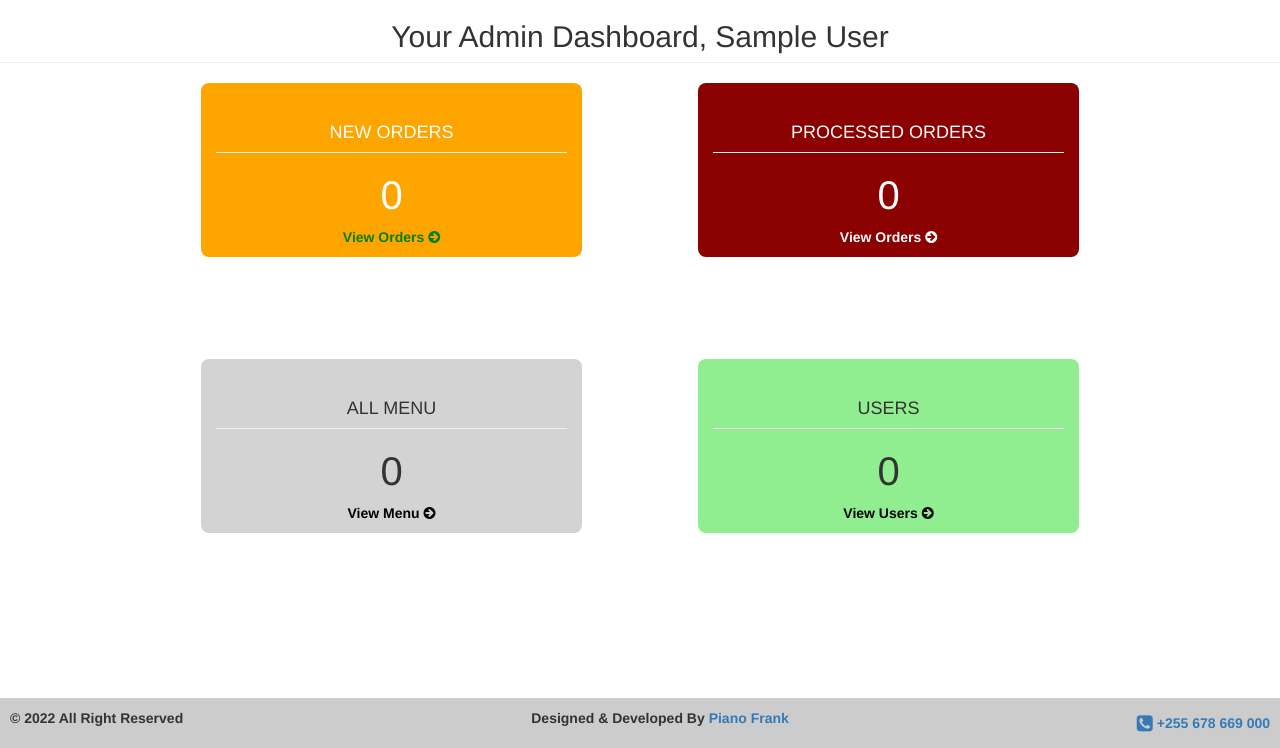
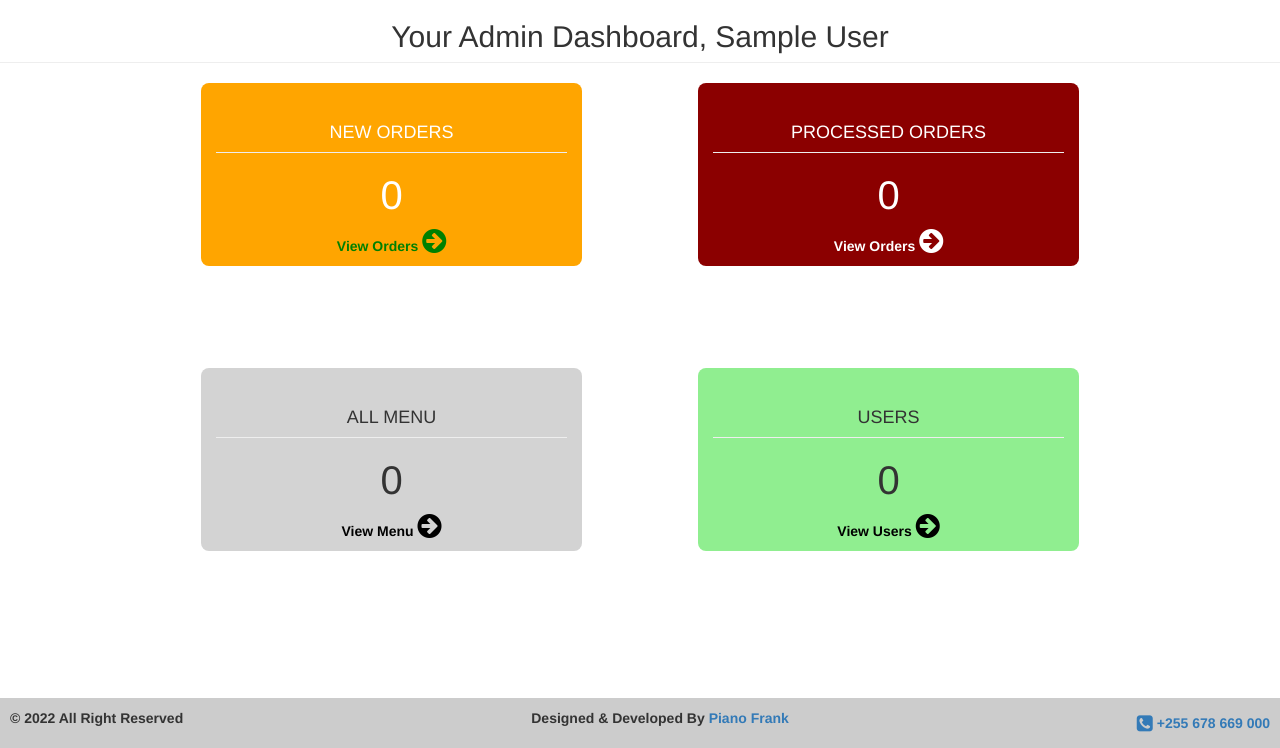
Before and after one commit to pianop477/PIANO-FOOD-POINT-FINAL-PROJECT, a PHP site: page /admin_dashboard.php in a window 1280 px wide. Shown: the part 52-800 px from the top of the page. Run offline with PHP 8.4, Linux system fonts and the light colour scheme; the visitor is signed in with stand-in values (Sample User, id 1); data that the repository does not hold is empty; some libraries are stand-ins or nearby versions.

Commit message:
Update admin_dashboard.php

```diff
--- a/admin_dashboard.php
+++ b/admin_dashboard.php
@@ -44,7 +44,7 @@ $order_list = mysqli_query($conn, "SELECT * FROM orders");
                     echo '<h3 style="font-size: 4rem; text-align: center;">0</h3>';
                 }
                 ?></p>
-                <p style=" text-align: center; font-weight:bold; "><a href="ordertable.php" style="color: green;">View Orders 	<i class="fa fa-arrow-circle-right"></i></a></p>
+                <p style=" text-align: center; font-weight:bold; "><a href="ordertable.php" style="color: green;">View Orders 	<i class="fa fa-arrow-circle-right fa-2x"></i></a></p>
             </div>
             <div class="container-fluid" style="width: 38.3%; background: darkred; border-radius: 8px; color:white;">
                 <h4 class="text-center page-header">PROCESSED ORDERS</h4>
@@ -57,7 +57,7 @@ $order_list = mysqli_query($conn, "SELECT * FROM orders");
               }
                 ?>
                 </p>
-                <p style=" text-align: center; font-weight:bold; "><a href="ordersprocessed.php" style="color: white;">View Orders 	<i class="fa fa-arrow-circle-right"></i></a></p>
+                <p style=" text-align: center; font-weight:bold; "><a href="ordersprocessed.php" style="color: white;">View Orders 	<i class="fa fa-arrow-circle-right fa-2x"></i></a></p>
             </div>
 
         </div>
@@ -72,7 +72,7 @@ $order_list = mysqli_query($conn, "SELECT * FROM orders");
                     echo '<h3 style="font-size: 4rem; text-align: center;">0</h3>';
                 }
                 ?></p>
-                <p style=" text-align: center; font-weight:bold; "><a href="admin_menu.php" style="color: black;">View Menu 	<i class="fa fa-arrow-circle-right"></i></a></p>
+                <p style=" text-align: center; font-weight:bold; "><a href="admin_menu.php" style="color: black;">View Menu 	<i class="fa fa-arrow-circle-right fa-2x"></i></a></p>
             </div>
             <div class="container-fluid" style="width: 38.3%; background: lightgreen; border-radius: 8px;">
                 <h4 class="text-center page-header">USERS</h4>
@@ -84,7 +84,7 @@ $order_list = mysqli_query($conn, "SELECT * FROM orders");
                     echo '<h3 style="font-size: 4rem; text-align: center;">0</h3>';
                 }
                 ?></p>
-                <p style=" text-align: center; font-weight:bold; "><a href="users.php" style="color: black;">View Users 	<i class="fa fa-arrow-circle-right"></i></a></p>
+                <p style=" text-align: center; font-weight:bold; "><a href="users.php" style="color: black;">View Users 	<i class="fa fa-arrow-circle-right fa-2x"></i></a></p>
             </div>
         </div>
 
```
